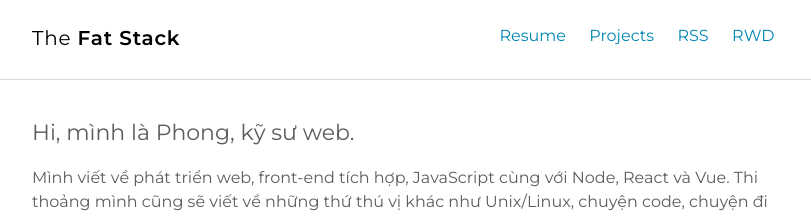
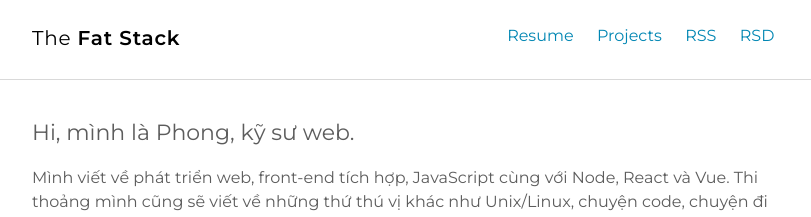
Before and after one commit to bodetaima/bodetaima.github.io, a Jekyll site: the page built from index.html, in a window 1280 px wide. Shown: the top 217 px of the page, without its empty margins (232-1043 px from the left). Built offline with Jekyll 4.4.1, drawn with Linux system fonts in a browser that asks for light colours.

Commit message:
Update nav.html

```diff
--- a/_includes/nav.html
+++ b/_includes/nav.html
@@ -6,7 +6,7 @@
       <li><a href="{{ '/resume' | prepend: site.baseurl | prepend: site.url }}">Resume</a></li>
       <li><a href="{{ '/projects' | prepend: site.baseurl | prepend: site.url }}">Projects</a></li>
       <li><a href="{{ "/feed.xml" | prepend: site.baseurl | prepend: site.url }}" target="_blank">RSS</a></li>
-      <li><a href="https://rwd.thefatstack.com" target="_blank">RWD</a></li>
+      <li><a href="https://rsd.thefatstack.com" target="_blank">RSD</a></li>
     </ul>
   </div>
 </nav>
```
